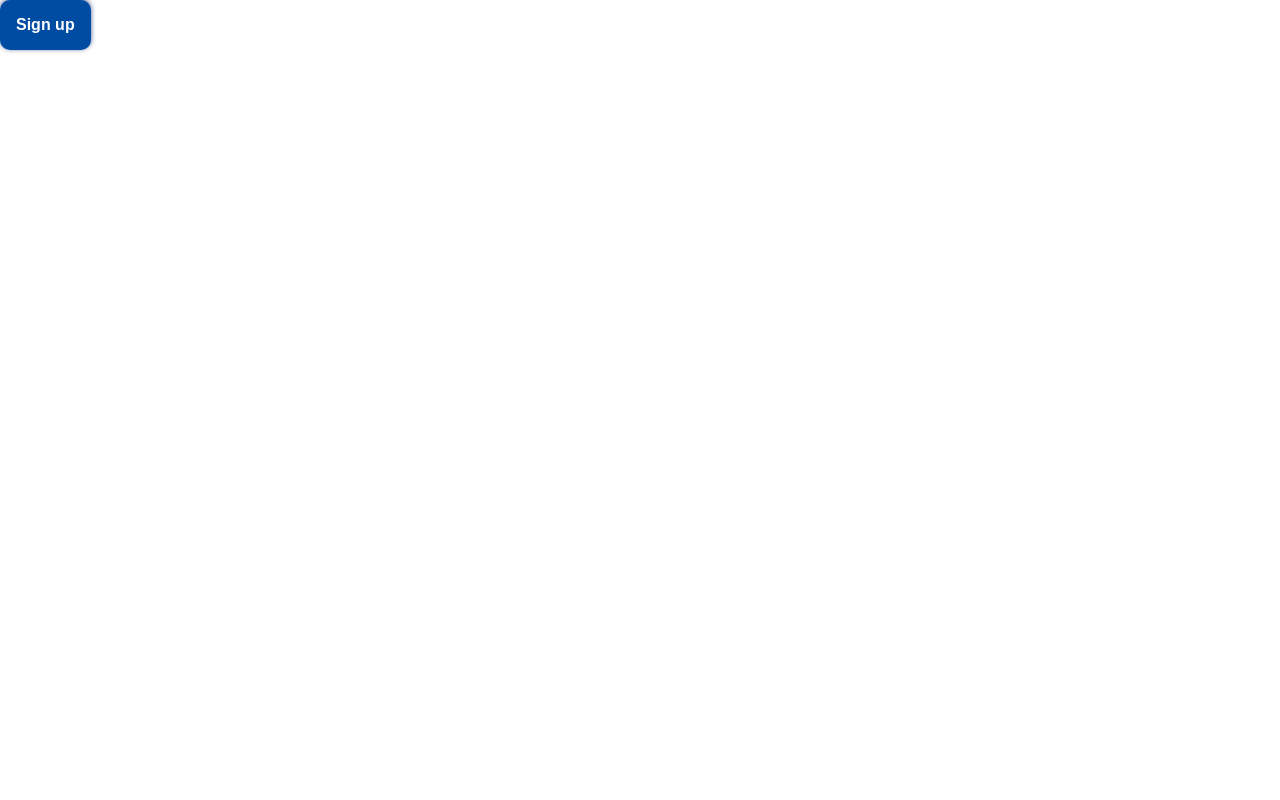
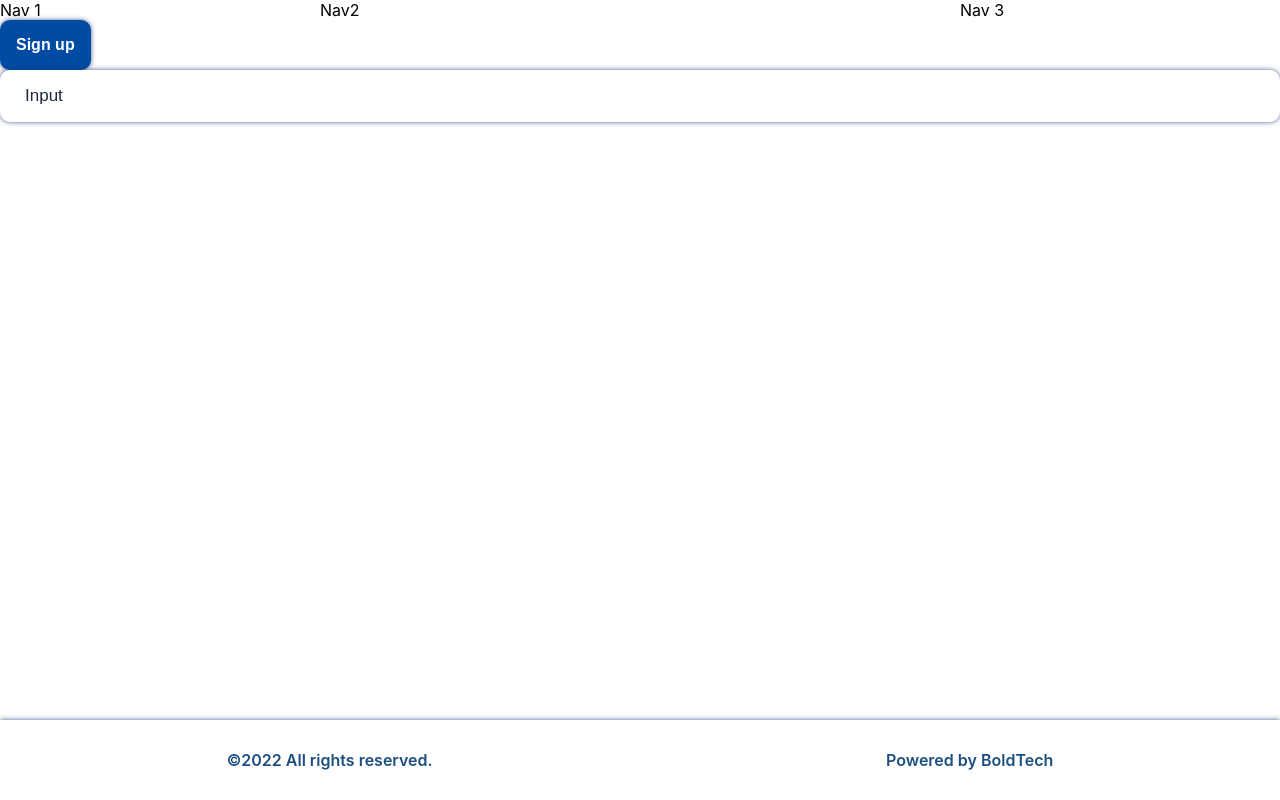
Before and after one commit to mozayAnao/bold-vote-ui, a React (Create React App) app in the folder bold-vote/: page / in a window 1280 px wide. Built offline with nearby package versions, Linux system fonts and the light colour scheme.

Commit message:
Navbar, Footer and Input Components built

```diff
--- a/bold-vote/src/components/button/style.js
+++ b/bold-vote/src/components/button/style.js
@@ -10,9 +10,9 @@ export const ButtonWrapper = styled.button`
   font-size: 16px;
   font-weight: 600;
 
-  box-shadow: 0px -1px 5px 0px rgba(13, 40, 110, 0.75);
-  -webkit-box-shadow: 0px -1px 5px 0px rgba(13, 40, 110, 0.75);
-  -moz-box-shadow: 0px -1px 5px 0px rgba(13, 40, 110, 0.75);
+  box-shadow: 0px 0px 5px 0px rgba(13, 40, 110, 0.75);
+  -webkit-box-shadow: 0px 0px 5px 0px rgba(13, 40, 110, 0.75);
+  -moz-box-shadow: 0px 0px 5px 0px rgba(13, 40, 110, 0.75);
 
   &:hover {
     cursor: pointer;
--- /dev/null
+++ b/bold-vote/src/components/footer/index.jsx
@@ -0,0 +1,6 @@
+import React from "react";
+import { FooterWrapper } from "./style";
+
+export const Footer = () => {
+    return <FooterWrapper><div>&copy;2022 All rights reserved.</div><div>Powered by BoldTech</div></FooterWrapper>
+}
--- /dev/null
+++ b/bold-vote/src/components/footer/style.js
@@ -0,0 +1,16 @@
+import styled from 'styled-components';
+
+export const FooterWrapper = styled.div`
+    width: 100%;
+    padding: 30px 0;
+    display: flex;
+    justify-content: space-around;
+    align-items: center;
+    color: var(--secondary-color);
+    font-size: 16px;
+    font-weight: 600;
+
+    box-shadow: 0px 0px 5px 0px rgba(13, 40, 110, 0.75);
+  -webkit-box-shadow: 0px 0px 5px 0px rgba(13, 40, 110, 0.75);
+  -moz-box-shadow: 0px 0px 5px 0px rgba(13, 40, 110, 0.75);
+`;
--- /dev/null
+++ b/bold-vote/src/components/input/index.jsx
@@ -0,0 +1,7 @@
+import React from "react";
+import { InputWrapper } from "./style"
+
+export const Input = (props) => {
+    const {placeholder, onChange} = props;
+    return <InputWrapper placeholder={placeholder} onChange={onChange} />
+}
--- /dev/null
+++ b/bold-vote/src/components/input/style.js
@@ -0,0 +1,27 @@
+import styled from 'styled-components';
+
+export const InputWrapper = styled.input`
+    width: 100%;
+    padding: 16px 25px;
+    outline: none;
+    // border: 1px solid var(--primary-color);
+    border: none;
+    border-radius: 10px;
+    background-color: ${({bgcolor}) => (bgcolor ? bgcolor : '#fff')};
+    color: #20283E;
+    font-size: 17px;
+    font-weight: 500;
+
+    box-shadow: 0px 0px 5px 0px rgba(13, 40, 110, 0.75);
+  -webkit-box-shadow: 0px 0px 5px 0px rgba(13, 40, 110, 0.75);
+  -moz-box-shadow: 0px 0px 5px 0px rgba(13, 40, 110, 0.75);
+
+    &::placeholder {
+        color: #20283E;
+    }
+
+    &:focus {
+        outline: none;
+        border: 2px solid var(--secondary-color);
+    }
+`;
--- /dev/null
+++ b/bold-vote/src/components/navbar/index.jsx
@@ -0,0 +1,6 @@
+import React from "react";
+import { NavWrapper } from "./style";
+
+export const Navbar = () => {
+    return <NavWrapper><div>Nav 1</div><div>Nav2</div><div>Nav 3</div></NavWrapper>
+}
--- /dev/null
+++ b/bold-vote/src/components/navbar/style.js
@@ -0,0 +1,7 @@
+import styled from 'styled-components';
+
+export const NavWrapper = styled.nav`
+    width: 100%;
+    display: grid;
+    grid-template-columns: 1fr 2fr 1fr;
+`;
--- a/bold-vote/src/index.js
+++ b/bold-vote/src/index.js
@@ -4,12 +4,14 @@ import './index.css';
 import App from './App';
 import reportWebVitals from './reportWebVitals';
 import { BrowserRouter } from 'react-router-dom';
+import { Footer } from './components/footer';
 
 const root = ReactDOM.createRoot(document.getElementById('root'));
 root.render(
   <React.StrictMode>
     <BrowserRouter>
       <App />
+      <Footer />
     </BrowserRouter>
   </React.StrictMode>
 );
--- a/bold-vote/src/pages/home/index.jsx
+++ b/bold-vote/src/pages/home/index.jsx
@@ -1,11 +1,15 @@
 import React from 'react';
 import { Button } from '../../components/button';
+import { Input } from '../../components/input';
+import { Navbar } from '../../components/navbar';
 import { HomeWrapper } from './style';
 
 const Home = () => {
   return (
     <HomeWrapper>
+      <Navbar />
       <Button>Sign up</Button>
+      <Input placeholder='Input' />
     </HomeWrapper>
   );
 };
--- a/bold-vote/src/pages/home/style.js
+++ b/bold-vote/src/pages/home/style.js
@@ -1,6 +1,6 @@
 import styled from 'styled-components';
 
 export const HomeWrapper = styled.div`
-    width: 100%
-    min-height: 50vh;
+    width: 100%;
+    min-height: 90vh;
 `;
```
Also changed, not shown: 1 other file (tests, documents, lock files or other folders).
